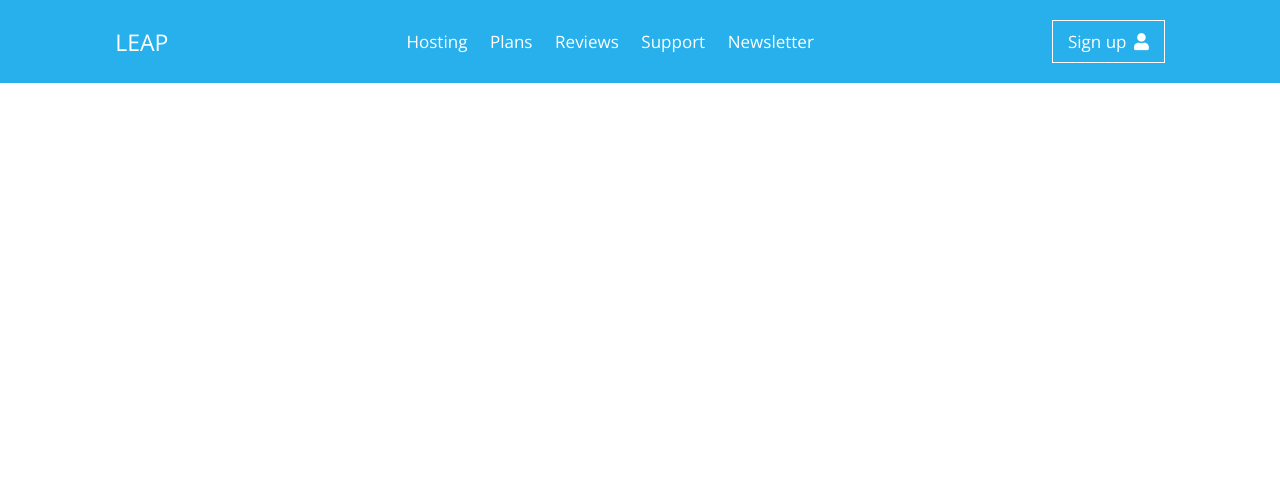
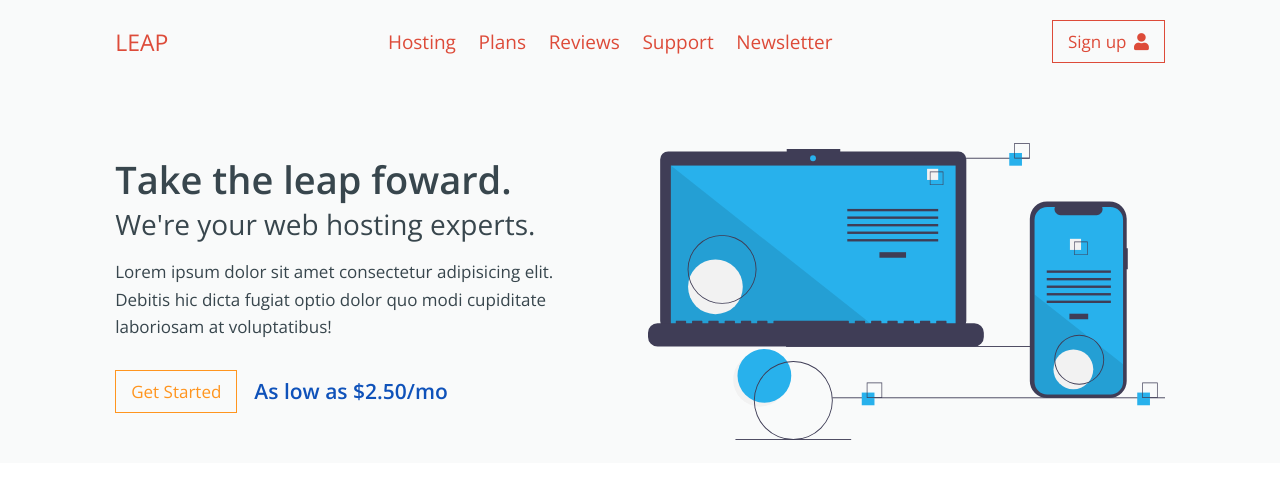
Before and after one commit to joshHawks1823/leap-hosting, a website built with Parcel: page src/index.html in a window 1280 px wide. Built offline with nearby package versions, Linux system fonts and the light colour scheme.

Commit message:
finished hero section

```diff
--- a/src/index.html
+++ b/src/index.html
@@ -25,16 +25,33 @@
 
     <nav class="navbar">
       <a href="#home">Hosting</a>
-      <a href="#home">Plans</a>
-      <a href="#home">Reviews</a>
-      <a href="#home">Support</a>
-      <a href="#home">Newsletter</a>
+      <a href="#plans">Plans</a>
+      <a href="#reviews">Reviews</a>
+      <a href="#support">Support</a>
+      <a href="#newsletter">Newsletter</a>
      </nav>
 
      <a href="#" class="btn">Sign up <i class="fas fa-user"></i></a>
-
   </header>
 
+  <!-- Hero -->
+  <section class="home" id="home">
+
+      <div class="content">
+        <h3>Take the leap foward.</h3>
+        <h4>We're your web hosting experts.</h4>
+        <p>Lorem ipsum dolor sit amet consectetur adipisicing elit. Debitis hic dicta fugiat optio dolor quo modi cupiditate laboriosam at voluptatibus!</p>
+        <div class="button">
+          <a href="#" class="btn">Get Started</a>
+          <h6>As low as $2.50/mo</h6>
+
+        </div>
+       </div>
+
+       <div class="image">
+        <img src="./imgs/hero.svg" alt="Picture of computers data processing">
+      </div>
+    </section>
 
 
 
--- a/src/scss/main.scss
+++ b/src/scss/main.scss
@@ -1,8 +1,13 @@
 @import url('https://fonts.googleapis.com/css2?family=Open+Sans:wght@300;400;600&display=swap');
 
 // Color Declarations
-$header: #27b0eb;
+$header: #f9fafa;
 $white: #fff;
+$text-color: #28b1ec;
+$text: #38464d;
+$text2: #ff951f;
+$text3: #0f52ba;
+$text4: #dd4b39;
 
 * {
   font-family: 'Open Sans', sans-serif;
@@ -22,6 +27,10 @@ html {
   scroll-behavior: smooth;
 }
 
+section {
+  padding: 2rem 9%;
+}
+
 // header
 
 .header {
@@ -33,25 +42,24 @@ html {
   padding: 2rem 9%;
 
   .logo {
-    color: $white;
+    color: $text4;
     font-size: 2.3rem;
     text-transform: uppercase;
   }
   .navbar {
     a {
       margin: 0 1rem;
-      font-size: 1.7rem;
-      color: $white;
+      font-size: 1.9rem;
+      color: $text4;
     }
   }
   .btn {
     display: inline-block;
     padding: 0.9rem 1.5rem;
-    color: $white;
+    color: $text4;
     background: none;
-    border: 1px solid $white;
+    border: 1px solid $text4;
     cursor: pointer;
-    // margin-top: 1rem;
     font-size: 1.7rem;
 
     i {
@@ -59,21 +67,84 @@ html {
     }
     &:hover {
       -webkit-border-radius: 5px;
-      -webkit-border-top-left-radius: 18px;
-      -webkit-border-bottom-right-radius: 18px;
       -moz-border-radius: 5px;
-      -moz-border-radius-topleft: 18px;
-      -moz-border-radius-bottomright: 18px;
       border-radius: 5px;
-      border-top-left-radius: 18px;
-      border-bottom-right-radius: 18px;
     }
   }
   #menu-btn {
     font-size: 3rem;
-    color: $white;
+    color: $text4;
     cursor: pointer;
     display: none;
+  }
+}
+
+// Home
+
+.home {
+  background: $header;
+  // min-height: 100vh;
+  padding-top: 6rem;
+  display: flex;
+  flex-wrap: wrap;
+  gap: 1.5rem;
+  align-items: center;
+
+  .content {
+    flex: 1 1 40rem;
+
+    h3 {
+      font-size: 3.8rem;
+      color: $text;
+      font-weight: 700;
+    }
+    h4 {
+      font-size: 2.8rem;
+      color: $text;
+      font-weight: 300;
+      margin-bottom: 0.5rem;
+    }
+    p {
+      font-size: 1.7rem;
+      color: $text;
+      padding: 1rem 0;
+      max-width: 85%;
+      line-height: 1.6;
+    }
+    .btn {
+      display: inline-block;
+      padding: 0.9rem 1.5rem;
+      color: $text2;
+      background: none;
+      border: 1px solid $text2;
+      cursor: pointer;
+      font-size: 1.7rem;
+
+      &:hover {
+        -webkit-border-radius: 5px;
+        -moz-border-radius: 5px;
+        border-radius: 5px;
+      }
+    }
+    .button {
+      display: flex;
+      gap: 1.7rem;
+      align-items: center;
+      margin: 2rem 0;
+
+      h6 {
+        font-size: 2.1rem;
+        color: $text3;
+      }
+    }
+  }
+
+  .image {
+    flex: 1 1 40rem;
+
+    img {
+      width: 100%;
+    }
   }
 }
 
@@ -83,6 +154,9 @@ html {
     font-size: 55%;
   }
   .header {
+    padding: 2rem;
+  }
+  section {
     padding: 2rem;
   }
 }
@@ -119,3 +193,12 @@ html {
     font-size: 50%;
   }
 }
+@media (max-width: 400px) {
+  .home {
+    .content {
+      p {
+        max-width: 100%;
+      }
+    }
+  }
+}
```
Also changed, not shown: dist/hero.88d442cf.svg (added), dist/index.html, src/imgs/hero.svg (added), 4 other files.
